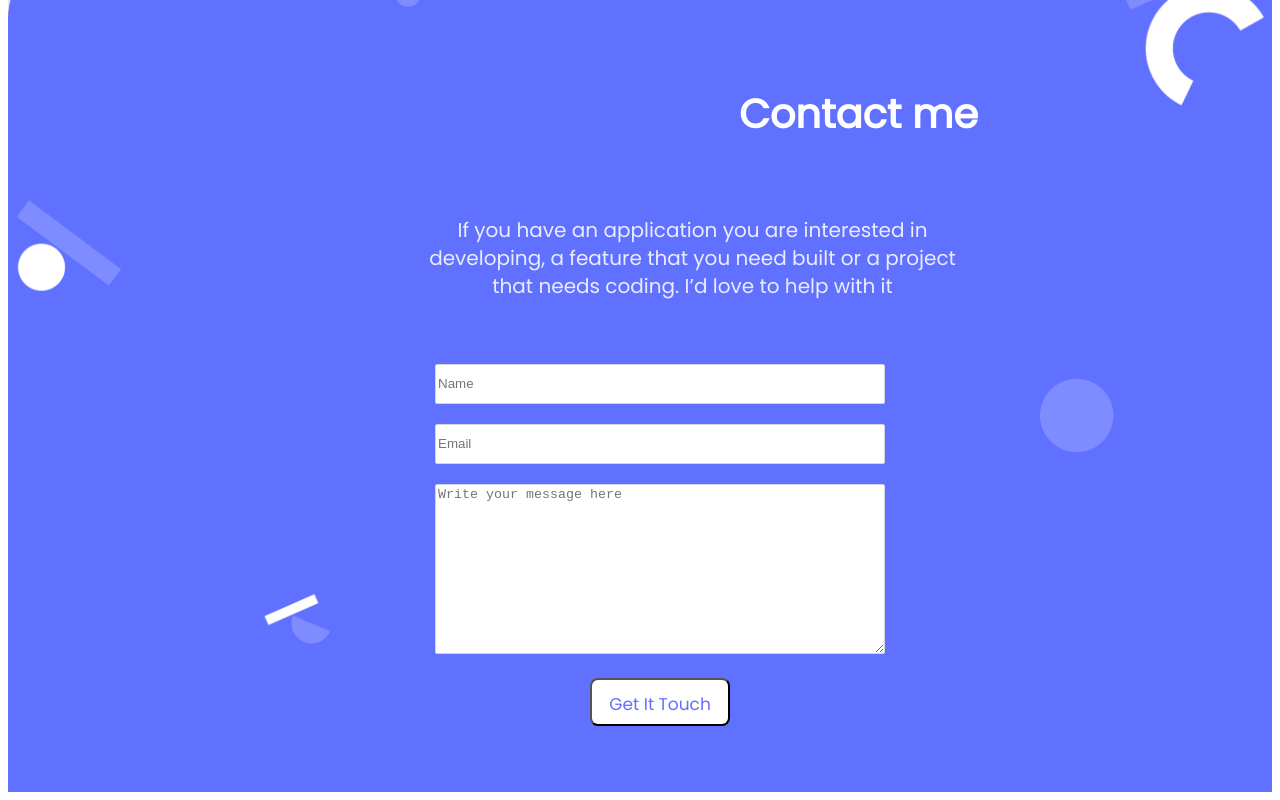
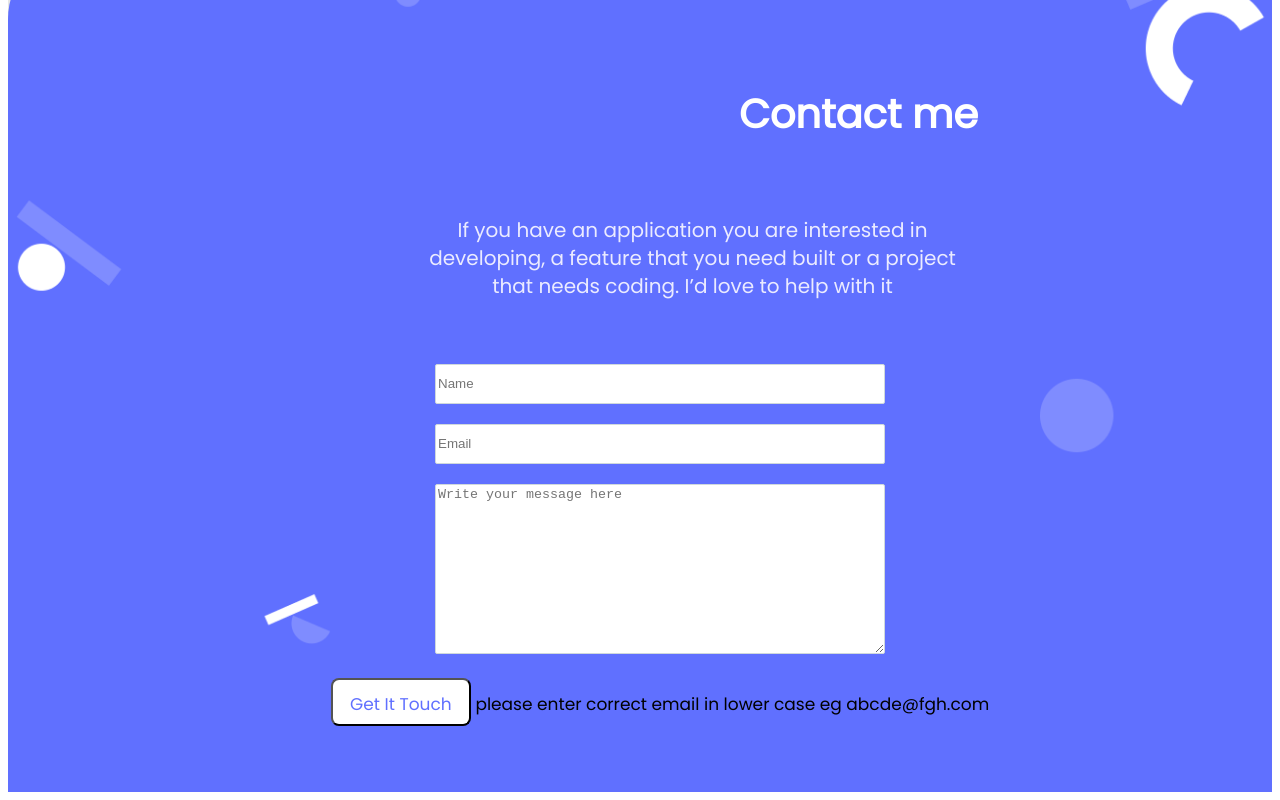
Before and after one commit to ManarOmari/Portoflio, a plain HTML site: page index.html in a window 1280 px wide. Both pictures are taken after a click on the button "Get It Touch". Shown: the part 4239-5039 px from the top of the page. Drawn offline with Linux system fonts and the light colour scheme.

Commit message:
update js and html

```diff
--- a/index.html
+++ b/index.html
@@ -414,6 +414,7 @@
             </li>
             <li>
               <button type="button" class="btn">Get It Touch</button>
+              <label for="text" class="txtt"></label>
             </li>
           </ul>
         </form>
--- a/vailidation-form.js
+++ b/vailidation-form.js
@@ -1,14 +1,12 @@
 const submitBtn = document.querySelector('.btn');
 const validateEmail = (email) => {
-  (email.match(/^[a-z0-9.!#$%&'*+/=?^_`{|}~-]+@[a-z0-9-]+(?:.[a-z0-9-]+)*$/));
+  return (email.match( /^[a-z0-9.!#$%&'*+/=?^_`{|}~-]+@[a-z0-9-]+(?:\.[a-z0-9-]+)*$/));
 };
 
 submitBtn.addEventListener('click', () => {
   const emailVal = document.getElementById('mail').value;
 
   if (!validateEmail(emailVal)) {
-    window.alert(
-      'Please enter email as lower case eg. manar.qasem732016@gmail.com',
-    );
+    document.querySelector('.txtt').innerHTML='please enter correct email in lower case eg abcde@fgh.com';
   }
 });
```
